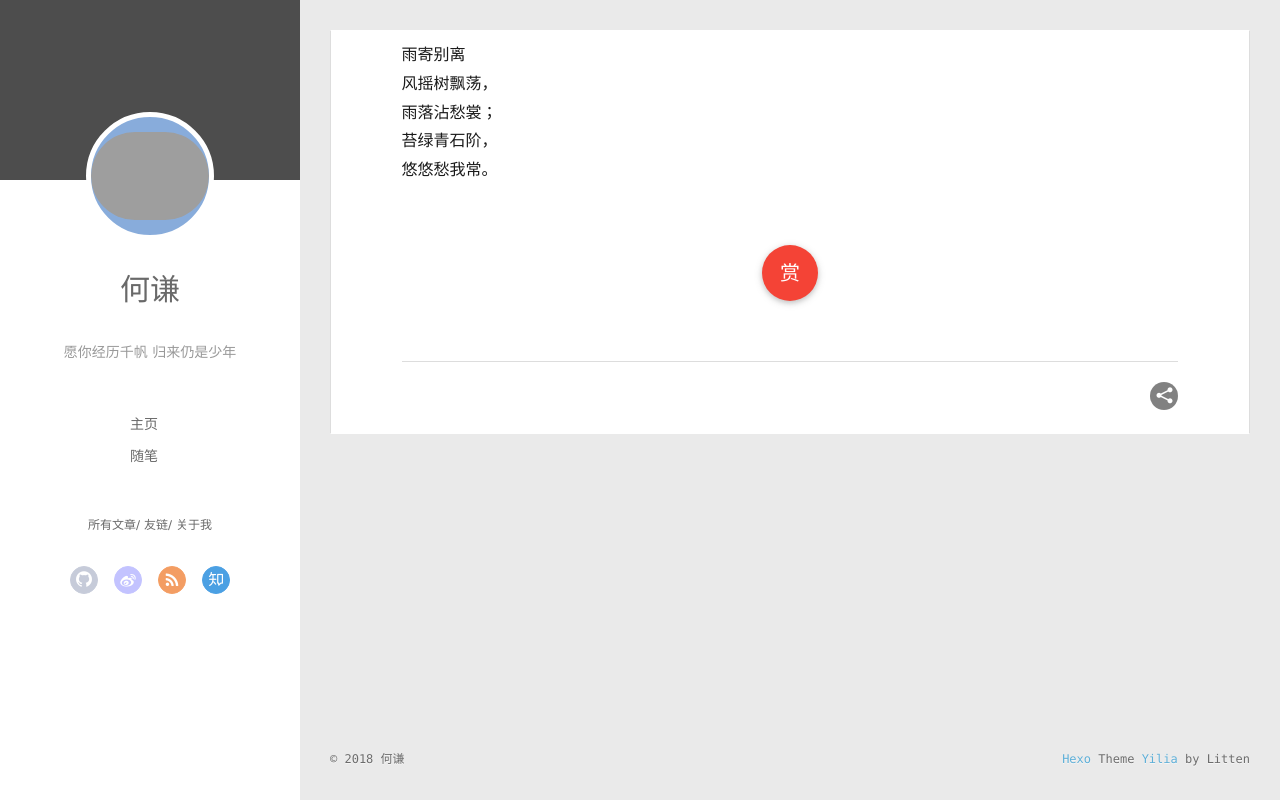
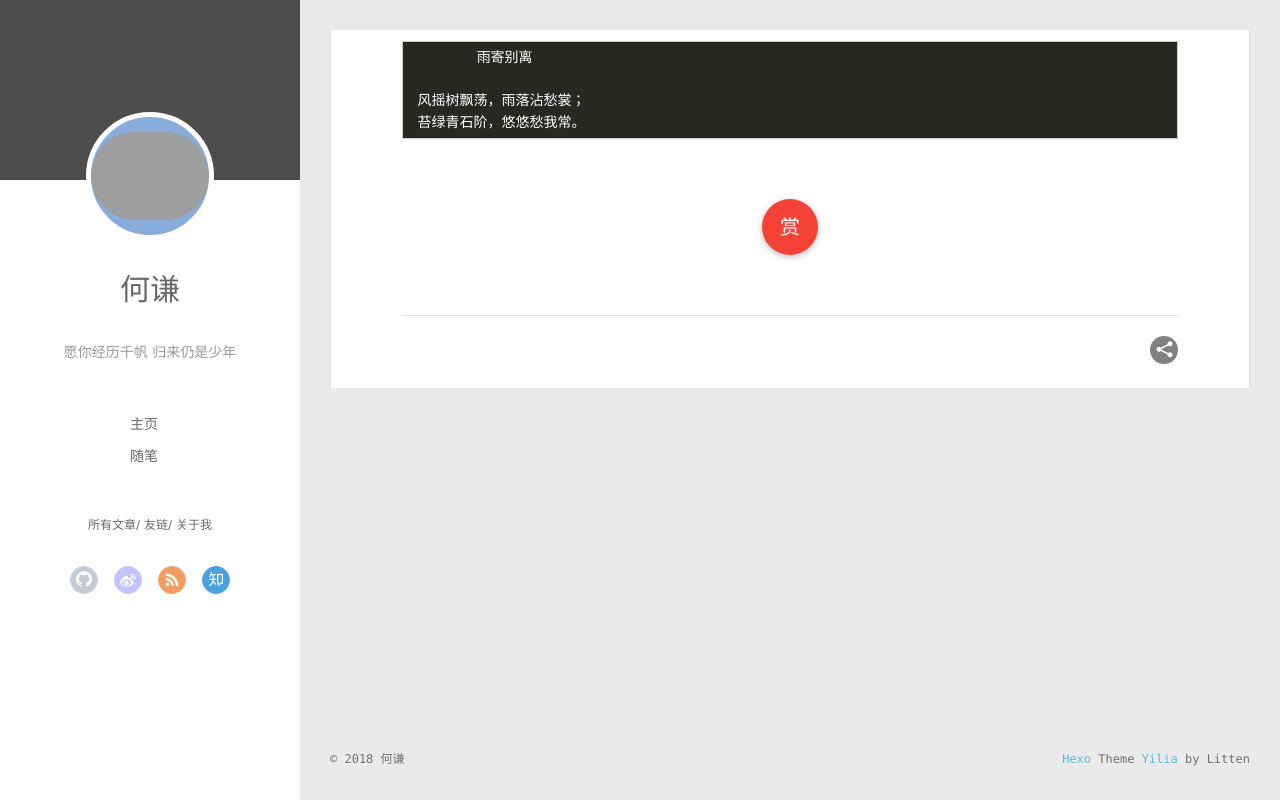
Before and after one commit to Memorytrees/Memorytrees.github.io, a plain HTML site: page 2018/05/21/yuji/index.html in a window 1280 px wide. Drawn offline with Linux system fonts and the light colour scheme; no server answers; grey boxes are pictures that could not be loaded.

Commit message:
Site updated: 2018-05-21 23:24:32

```diff
--- a/2018/05/21/yuji/index.html
+++ b/2018/05/21/yuji/index.html
@@ -8,17 +8,17 @@
   <link rel="dns-prefetch" href="http://yoursite.com">
   <title>何谦的博客</title>
   <meta name="viewport" content="width=device-width, initial-scale=1, maximum-scale=1">
-  <meta name="description" content="雨寄别离风摇树飘荡，雨落沾愁裳；苔绿青石阶，悠悠愁我常。">
+  <meta name="description" content="雨寄别离  风摇树飘荡，雨落沾愁裳； 苔绿青石阶，悠悠愁我常。">
 <meta property="og:type" content="article">
 <meta property="og:title" content="何谦的博客">
 <meta property="og:url" content="http://yoursite.com/2018/05/21/yuji/index.html">
 <meta property="og:site_name" content="何谦的博客">
-<meta property="og:description" content="雨寄别离风摇树飘荡，雨落沾愁裳；苔绿青石阶，悠悠愁我常。">
+<meta property="og:description" content="雨寄别离  风摇树飘荡，雨落沾愁裳； 苔绿青石阶，悠悠愁我常。">
 <meta property="og:locale" content="zh-Hans">
-<meta property="og:updated_time" content="2018-05-21T15:20:29.154Z">
+<meta property="og:updated_time" content="2018-05-21T15:24:18.388Z">
 <meta name="twitter:card" content="summary">
 <meta name="twitter:title" content="何谦的博客">
-<meta name="twitter:description" content="雨寄别离风摇树飘荡，雨落沾愁裳；苔绿青石阶，悠悠愁我常。">
+<meta name="twitter:description" content="雨寄别离  风摇树飘荡，雨落沾愁裳； 苔绿青石阶，悠悠愁我常。">
 
     <link rel="alternative" href="/atom.xml" title="何谦的博客" type="application/atom+xml">
 
@@ -163,8 +163,11 @@
 
     <div class="article-entry" itemprop="articleBody">
 
-        <p> 雨寄别离<br>风摇树飘荡，<br>雨落沾愁裳；<br>苔绿青石阶，<br>悠悠愁我常。</p>
+        <pre><code>       雨寄别离
 
+风摇树飘荡，雨落沾愁裳；
+苔绿青石阶，悠悠愁我常。
+</code></pre>
 
 
 
```
Also changed, not shown: index.html (+4 -1 lines).
